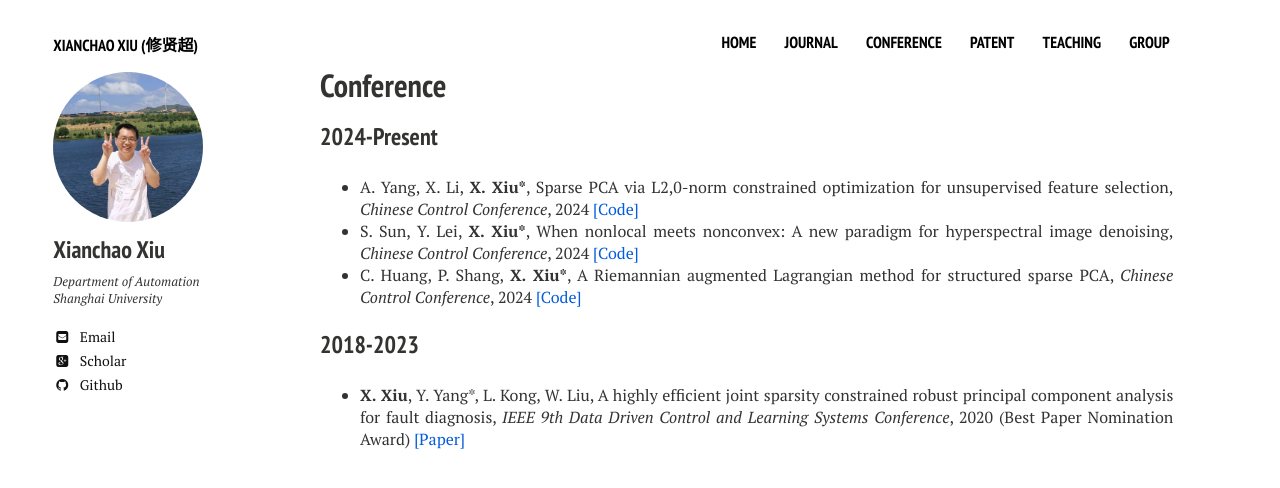
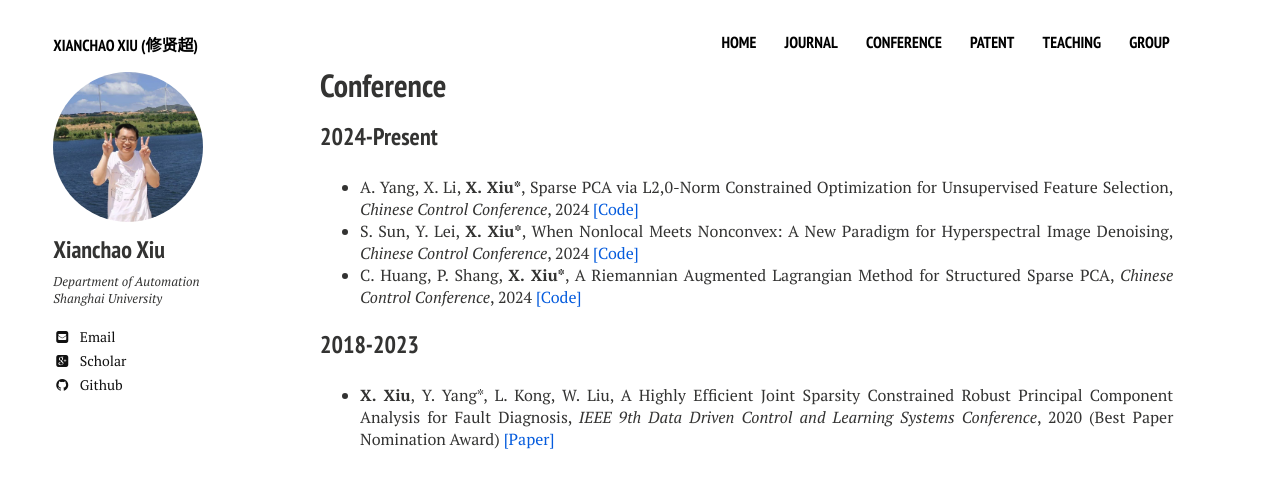
Before and after one commit to xianchaoxiu/xianchaoxiu.github.io, a Jekyll site: the page built from conference/index.md, in a window 1280 px wide. Shown: the top 488 px of the page. Built offline with Jekyll 4.4.1, drawn with Linux system fonts in a browser that asks for light colours; nearby versions of some CDN libraries.

Commit message:
Update index.md

```diff
--- a/conference/index.md
+++ b/conference/index.md
@@ -11,12 +11,12 @@ share: false
 
 ### 2024-Present
 
-* A. Yang, X. Li, <b>X. Xiu*</b>, Sparse PCA via L2,0-norm constrained optimization for unsupervised feature selection, <i> Chinese Control Conference</i>, 2024 <a href="https://github.com/yan921" class="textlink" target="_blank">[Code]</a> <br>
-* S. Sun, Y. Lei, <b>X. Xiu*</b>, When nonlocal meets nonconvex: A new paradigm for hyperspectral image denoising, <i> Chinese Control Conference</i>, 2024 <a href="https://github.com/EdSun0" class="textlink" target="_blank">[Code]</a> <br>
-* C. Huang, P. Shang, <b>X. Xiu*</b>, A Riemannian augmented Lagrangian method for structured sparse PCA, <i> Chinese Control Conference</i>, 2024 <a href="https://github.com/ChenyiHuang23/ROFS" class="textlink" target="_blank">[Code]</a> <br>
+* A. Yang, X. Li, <b>X. Xiu*</b>, Sparse PCA via L2,0-Norm Constrained Optimization for Unsupervised Feature Selection, <i> Chinese Control Conference</i>, 2024 <a href="https://github.com/yan921" class="textlink" target="_blank">[Code]</a> <br>
+* S. Sun, Y. Lei, <b>X. Xiu*</b>, When Nonlocal Meets Nonconvex: A New Paradigm for Hyperspectral Image Denoising, <i> Chinese Control Conference</i>, 2024 <a href="https://github.com/EdSun0" class="textlink" target="_blank">[Code]</a> <br>
+* C. Huang, P. Shang, <b>X. Xiu*</b>, A Riemannian Augmented Lagrangian Method for Structured Sparse PCA, <i> Chinese Control Conference</i>, 2024 <a href="https://github.com/ChenyiHuang23/ROFS" class="textlink" target="_blank">[Code]</a> <br>
 
 
 
 ### 2018-2023
 
-* <b>X. Xiu</b>, Y. Yang*, L. Kong, W. Liu, A highly efficient joint sparsity constrained robust principal component analysis for fault diagnosis, <i> IEEE 9th Data Driven Control and Learning Systems Conference</i>, 2020 (Best Paper Nomination Award) <a href="https://ieeexplore.ieee.org/abstract/document/9275063" class="textlink" target="_blank">[Paper]</a> <br>
+* <b>X. Xiu</b>, Y. Yang*, L. Kong, W. Liu, A Highly Efficient Joint Sparsity Constrained Robust Principal Component Analysis for Fault Diagnosis, <i> IEEE 9th Data Driven Control and Learning Systems Conference</i>, 2020 (Best Paper Nomination Award) <a href="https://ieeexplore.ieee.org/abstract/document/9275063" class="textlink" target="_blank">[Paper]</a> <br>
```
